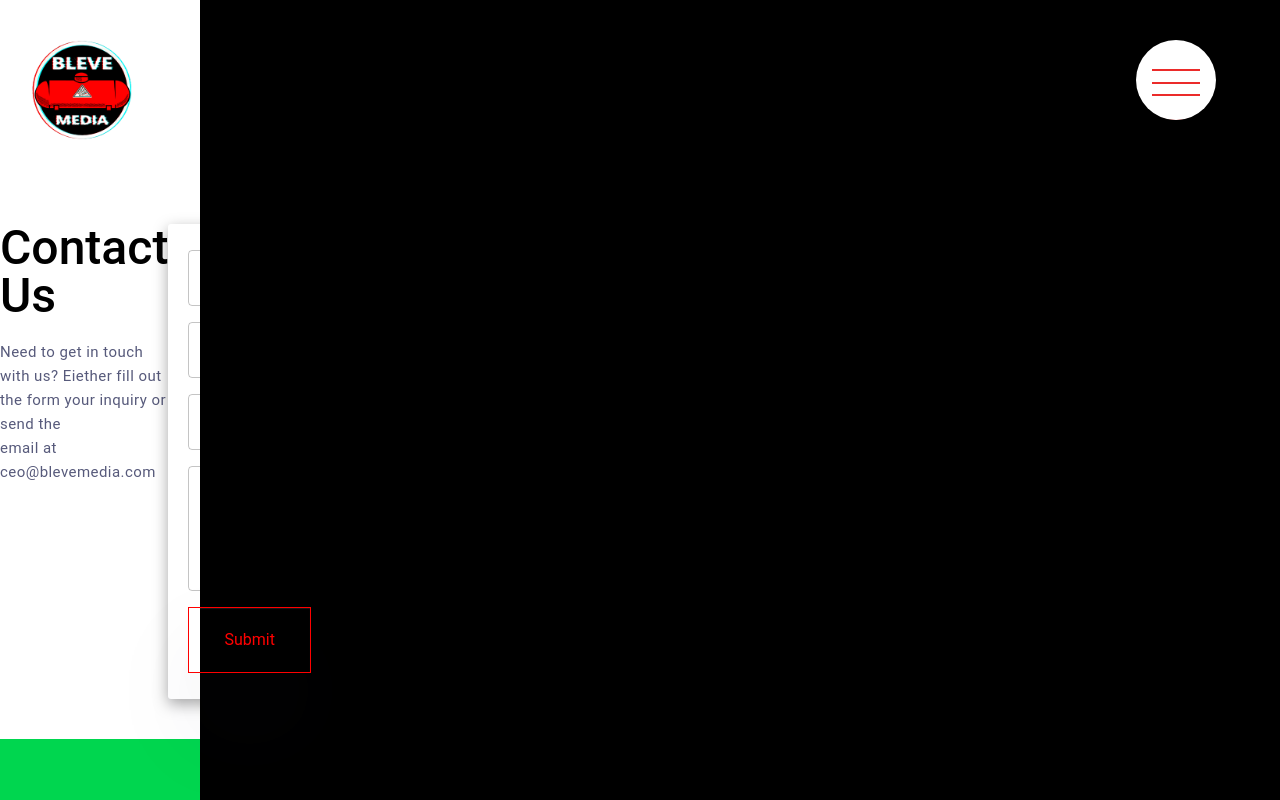
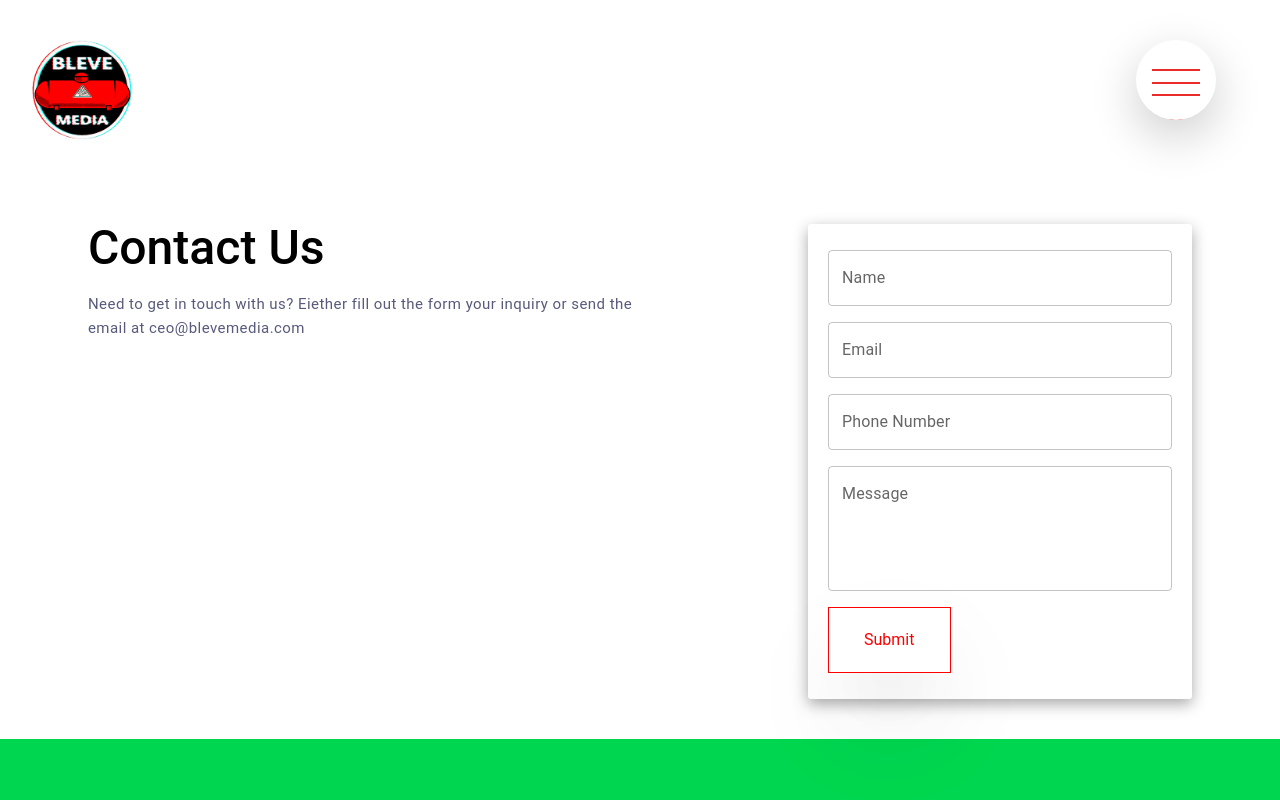
Before and after one commit to aliezaheer/bleve, a Next.js app: page /contact in a window 1280 px wide. Shown: the top 800 px of the page. Built offline with nearby package versions, Linux system fonts and the light colour scheme.

Commit message:
form page fixed for page width

```diff
--- a/styles/globals.css
+++ b/styles/globals.css
@@ -20,7 +20,6 @@ body {
   color: rgb(var(--foreground-rgb));
   background: #000000;
   font-family: "Roboto";
-  width: 200px !important;
 }
 
 /* Position and sizing of burger button */
```
